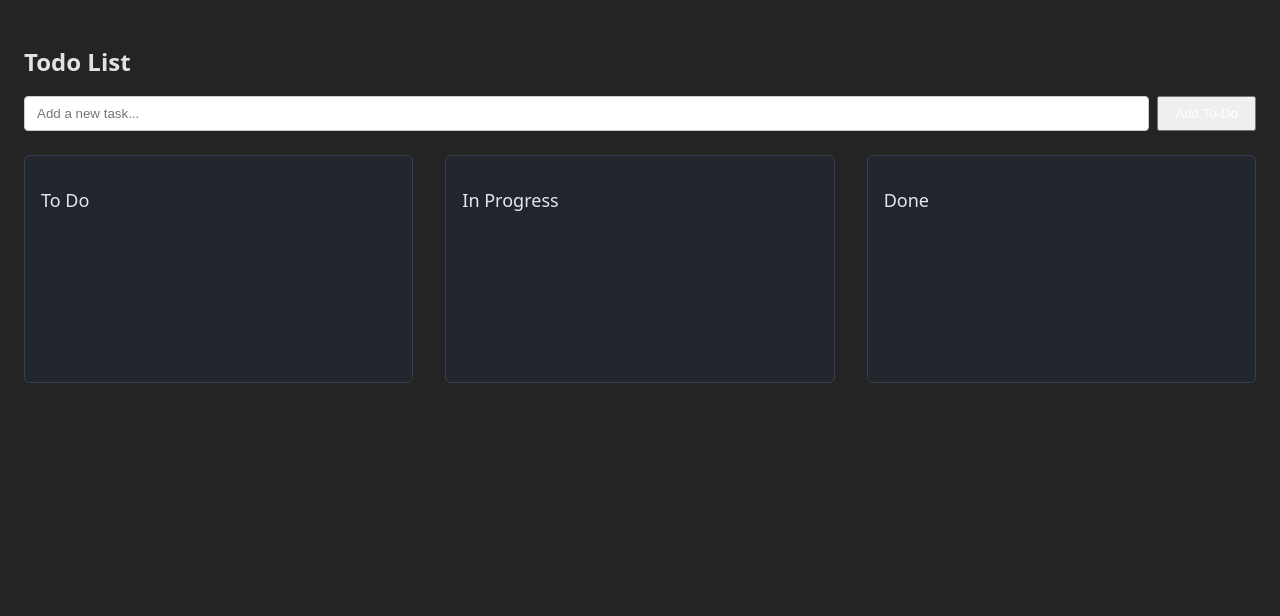
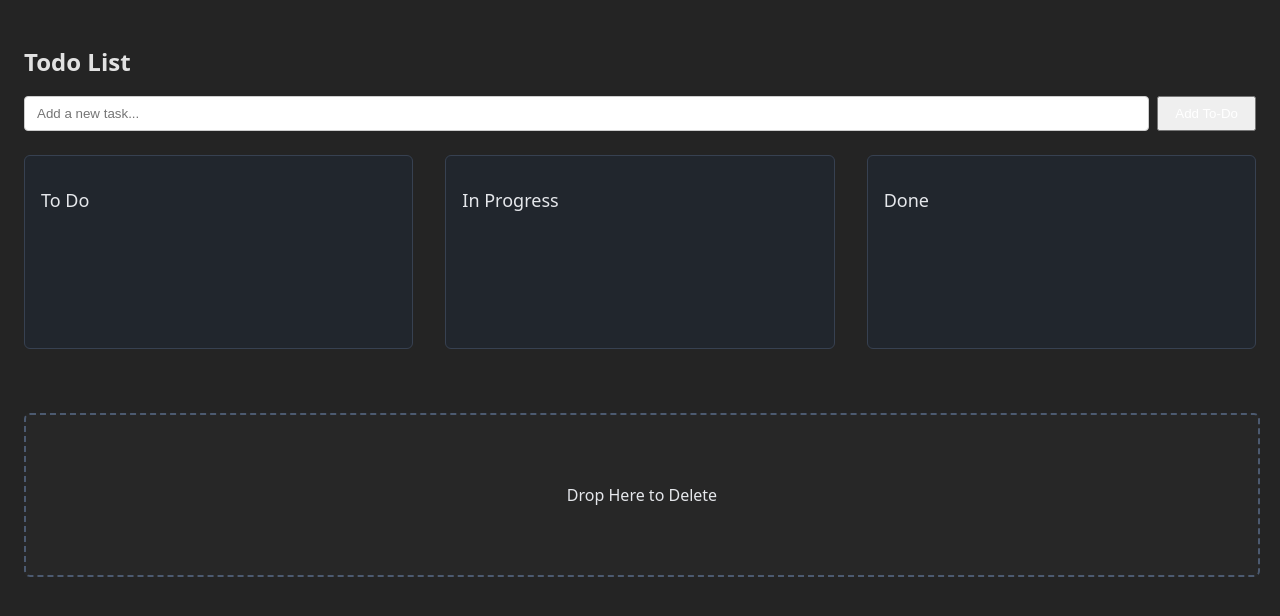
Before and after one commit to renashen314/Drag-and-Drop-Todo-List, a React (Vite) app: page / in a window 1280 px wide. Shown: the top 616 px of the page. Built offline with nearby package versions, Linux system fonts and the light colour scheme.

Commit message:
add delete area

```diff
--- a/src/components/DropToDelete.tsx
+++ b/src/components/DropToDelete.tsx
@@ -2,12 +2,13 @@ import { useDroppable } from "@dnd-kit/core"
 
 const DropToDelete = () => {
     const { isOver: isOverDeleteArea, setNodeRef: setNodeRefDeleteArea } = useDroppable({
-        id: "droppable-delete",
+        id: "delete-area",
     })
   return (
     <div
         ref={setNodeRefDeleteArea}
-        className={`${isOverDeleteArea ? "red" : "floralwhite"}`}
+        className="delete-area-style"
+        style={{backgroundColor: isOverDeleteArea? "rgba(144, 35, 35, 0.5)" : "#272727"}}
     >Drop Here to Delete</div>
   )
 }
--- a/src/components/TodoList.tsx
+++ b/src/components/TodoList.tsx
@@ -1,5 +1,5 @@
 import { useState, useCallback, useMemo, useEffect } from "react";
-import type { TodoProps, TodoStatus, ColumnTypes } from "../utils/types";
+import type { ColumnTypes } from "../utils/types";
 import "../index.css";
 import {
   closestCorners,
@@ -18,6 +18,7 @@ import { arrayMove, sortableKeyboardCoordinates } from "@dnd-kit/sortable";
 import { v4 as uuidv4 } from "uuid";
 import useLocalStorage from "../hooks/useLocalStorage";
 import Column from "./Column";
+import DropToDelete from "./DropToDelete";
 
 const TodoList = () => {
   const [tasks, setTodos] = useLocalStorage("to-do list", []);
@@ -39,6 +40,7 @@ const TodoList = () => {
       title: "Done",
       items: [],
     },
+
   ]);
 
   // Sync containers with tasks whenever tasks change
@@ -64,11 +66,26 @@ const TodoList = () => {
   );
 
   const handleDeleteTodo = useCallback(
-    (id: string) => {
+    (id: UniqueIdentifier) => {
       setTodos((prev) => prev.filter((t) => t.id !== id));
     },
     [setTodos]
   );
+
+const handleUpdateStatus = useCallback((activeId: UniqueIdentifier, overContainerId: UniqueIdentifier) => {
+  setTodos(
+    tasks.map((task) => {
+      if (task.id === activeId) {
+        return {
+          ...task,
+          status: overContainerId,
+        };
+      } else {
+        return task;
+      }
+    })
+  );
+}, [setTodos, tasks]);
 
   const handleDragEnd = ({ active, over }:DragEndEvent) => {
     if (!over) {
@@ -79,23 +96,12 @@ const TodoList = () => {
     const activeContainerId = findContainerId(active.id);
     const overContainerId = findContainerId(over.id);
 
+
+
     if (!activeContainerId || !overContainerId) {
       setActiveId(null);
       return;
     }
-
-    setTodos(
-      tasks.map((task) => {
-        if (task.id === active.id) {
-          return {
-            ...task,
-            status: overContainerId,
-          };
-        } else {
-          return task;
-        }
-      })
-    );
 
     if (active.id !== over.id) {
       setTodos((tasks) => {
@@ -103,6 +109,13 @@ const TodoList = () => {
         const newPos = tasks.findIndex(t => t.id === over.id)
         return arrayMove(tasks, originalPos, newPos);
       })
+    }
+    if (overContainerId === "delete-area") {
+      handleDeleteTodo(active.id);
+      setActiveId(null);
+      return
+    } else {
+      handleUpdateStatus(active.id, overContainerId);
     }
 
   };
@@ -114,62 +127,63 @@ const TodoList = () => {
   };
 
   const handleDragOver = (event) => {
-    const { active, over } = event;
-    if (!over) return;
-    const activeContainerId = findContainerId(active.id);
-    const overContainerId = findContainerId(over.id);
+    // const { active, over } = event;
+    // if (!over) return;
 
-    if (!activeContainerId || !overContainerId) return;
-    if (activeContainerId === overContainerId && active.id !== over.id) return;
-    if (activeContainerId === overContainerId) return;
+    // const activeContainerId = findContainerId(active.id);
+    // const overContainerId = findContainerId(over.id);
 
-    setContainers((prev) => {
-      const activeContainer = prev.find((c) => c.id === activeContainerId);
-      if (!activeContainer) return prev;
+    // if (!activeContainerId || !overContainerId) return;
+    // if (activeContainerId === overContainerId && active.id !== over.id) return;
+    // if (activeContainerId === overContainerId) return;
 
-      // Find active item
-      const activeItem = activeContainer.items.find(
-        (item) => item.id === activeId
-      );
-      if (!activeItem) return prev;
+    // setContainers((prev) => {
+    //   const activeContainer = prev.find((c) => c.id === activeContainerId);
+    //   if (!activeContainer) return prev;
 
-      const newContainers = prev.map((container) => {
-        if (container.id === activeContainerId) {
-          return {
-            ...container,
-            items: container.items.filter((item) => item.id !== activeId),
-          };
-        }
+    //   // Find active item
+    //   const activeItem = activeContainer.items.find(
+    //     (item) => item.id === active.id
+    //   );
+    //   if (!activeItem) return prev;
 
-        if (container.id === overContainerId) {
-          if (over.id === overContainerId) {
-            return {
-              ...container,
-              items: [...container.items, activeItem],
-            };
-          }
-          const overItemIndex = container.items.findIndex(
-            (item) => item.id === over.id
-          );
+    //   const newContainers = prev.map((container) => {
+    //     if (container.id === activeContainerId) {
+    //       return {
+    //         ...container,
+    //         items: container.items.filter((item) => item.id !== active.id),
+    //       };
+    //     }
 
-          if (overItemIndex !== -1) {
-            return {
-              ...container,
-              items: [
-                ...container.items.slice(0, overItemIndex + 1),
-                activeItem,
-                ...container.items.slice(overItemIndex + 1),
-              ],
-            };
-          }
-        }
-        return container;
-      });
-      return newContainers;
-    });
+    //     if (container.id === overContainerId) {
+    //       if (over.id === overContainerId) {
+    //         return {
+    //           ...container,
+    //           items: [...container.items, activeItem],
+    //         };
+    //       }
+    //       const overItemIndex = container.items.findIndex(
+    //         (item) => item.id === over.id
+    //       );
+
+    //       if (overItemIndex !== -1) {
+    //         return {
+    //           ...container,
+    //           items: [
+    //             ...container.items.slice(0, overItemIndex + 1),
+    //             activeItem,
+    //             ...container.items.slice(overItemIndex + 1),
+    //           ],
+    //         };
+    //       }
+    //     }
+    //     return container;
+    //   });
+    //   return newContainers;
+    // });
   };
 
-  const handleDragCancel = (event) => {
+  const handleDragCancel = (event: DragEndEvent) => {
     void event
     setActiveId(null)
   }
@@ -226,7 +240,7 @@ const getActiveItem = () => {
           Add To-Do
         </button>
       </form>
-
+      <div className="area-container">
       <DndContext
         collisionDetection={closestCorners}
         onDragStart={handleDragStart}
@@ -235,6 +249,7 @@ const getActiveItem = () => {
         onDragCancel={handleDragCancel}
         sensors={sensors}
       >
+
         <div className="task-columns">
           {containers.map((container) => (
             <div key={container.id}>
@@ -255,6 +270,7 @@ const getActiveItem = () => {
             </div>
           ))}
         </div>
+        <DropToDelete />
         <DragOverlay
         dropAnimation={{
           duration:150,
@@ -266,6 +282,7 @@ const getActiveItem = () => {
           ) : null}
         </DragOverlay>
       </DndContext>
+        </div>
     </div>
   );
 };
--- a/src/index.css
+++ b/src/index.css
@@ -46,10 +46,29 @@ li {
   cursor: pointer;
 }
 
+.area-container {
+  display: flex;
+  flex-direction: column;
+  gap: 4rem;
+
+}
+
 .task-columns {
   display: grid;
   grid-template-columns: 1fr;
   gap: 2rem;
+}
+
+.delete-area-style {
+  display: flex;
+  justify-content: center;
+  align-items: center;
+  height: 100%;
+  width: 100%;
+  min-height: 10rem;
+  border-radius: 0.375rem;
+  border: 2px dashed #4c5a70;
+  color: #e5e7eb;
 }
 
 @media (min-width: 768px) {
@@ -68,7 +87,7 @@ li {
 .task-container {
   display: flex;
   flex-direction: column;
-  height: 100%;
+  /* height: 100%; */
   min-height: 10rem;
   border-radius: 0.375rem;
   border: 1px solid #374151;
--- a/src/utils/types.ts
+++ b/src/utils/types.ts
@@ -3,7 +3,7 @@ export type TodoProps = {
     text: string
     status: string
 }
-export type TodoStatus = "to-do" | "in-progress" | "done";
+export type TodoStatus = "to-do" | "in-progress" | "done" ;
 export type ColumnTypes = {
     id: TodoStatus
     title: string
```
Also changed, not shown: src/components/Column.tsx (+0 -12 lines).
